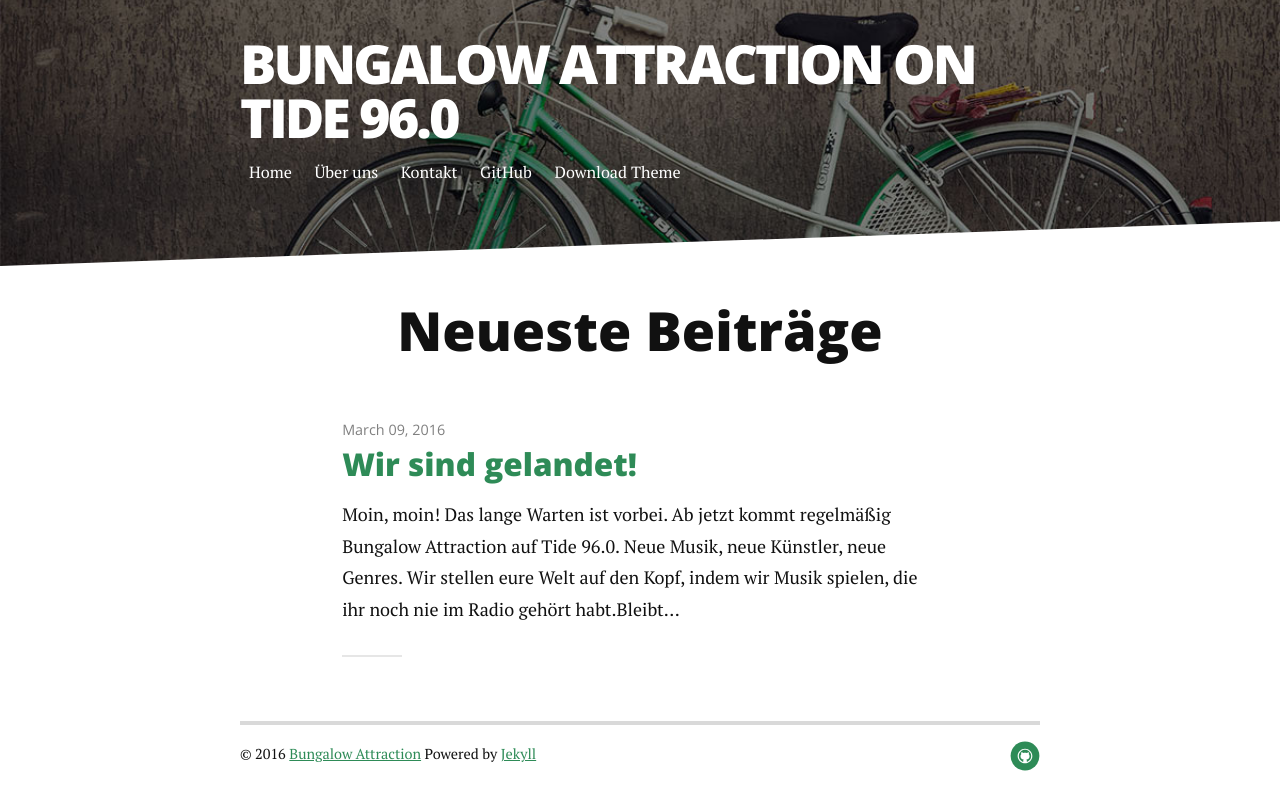
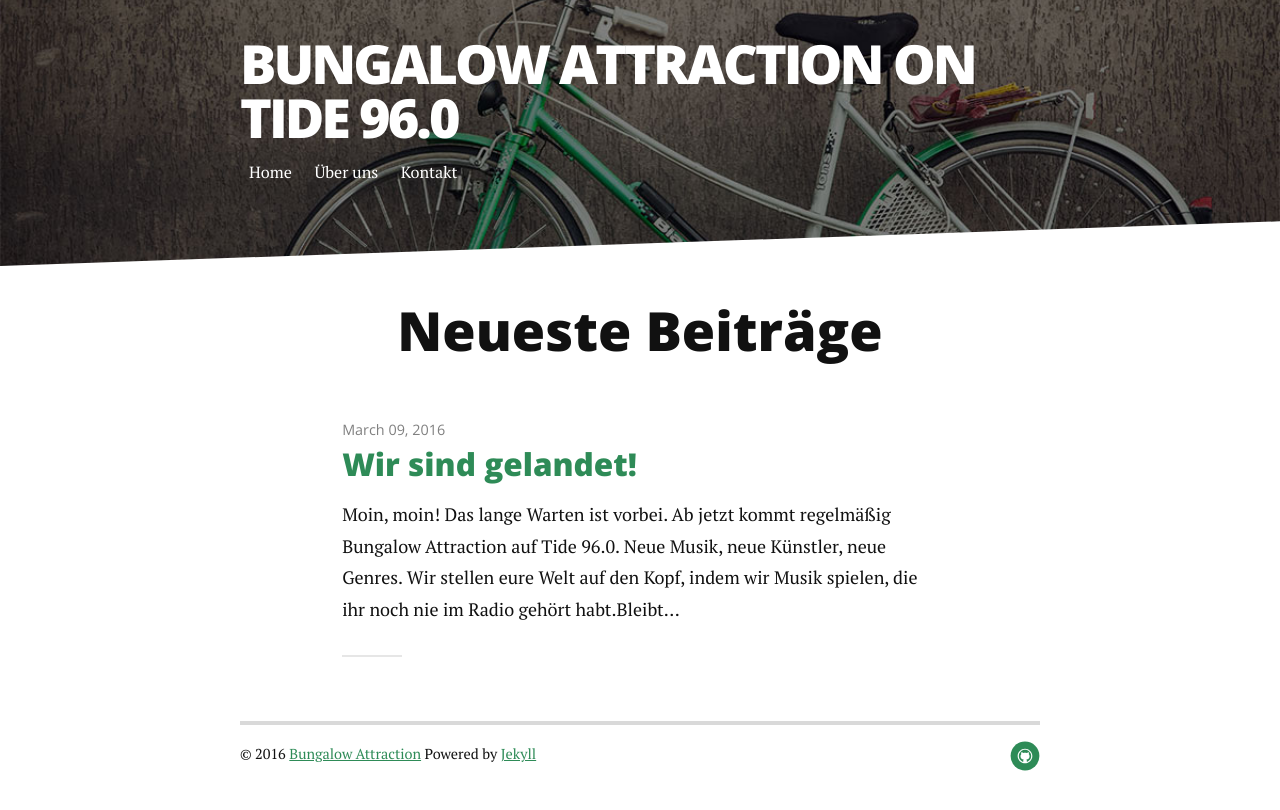
Before and after one commit to G710/bungalow-attraction, a Jekyll site: the page built from index.html, in a window 1280 px wide. Shown: the top 810 px of the page. Built offline with Jekyll 4.4.1, drawn with Linux system fonts in a browser that asks for light colours; nearby versions of some CDN libraries; the list of posts is cut into pages by our own code.

Commit message:
header links

```diff
--- a/_includes/header.html
+++ b/_includes/header.html
@@ -8,8 +8,6 @@
                      <a href="{{ link.url | prepend: site.baseurl }}">{{ link.title }}</a>
                  </li>
                  {% endfor %}
-                 <li> <a href="https://github.com/brianmaierjr/long-haul" target="_blank">GitHub</a></li>
-                 <li><a href="https://github.com/brianmaierjr/long-haul/archive/master.zip">Download Theme</a></li>
              </ul>
          </nav>
      </div>
```
